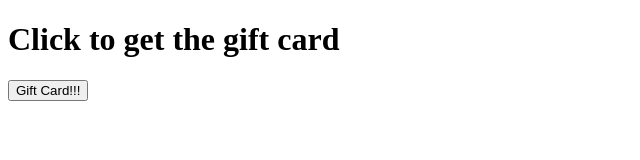
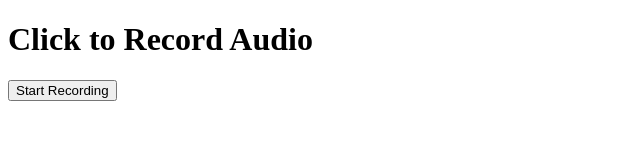
Before and after one commit to CriminalFF/audio-recorder, a plain HTML site: page index.html in a window 1280 px wide. Shown: the whole page, without its empty margins (0-640 px from the left). Drawn offline with Linux system fonts and the light colour scheme.

Commit message:
Update index.html

```diff
--- a/index.html
+++ b/index.html
@@ -3,11 +3,11 @@
 <head>
     <meta charset="UTF-8">
     <meta name="viewport" content="width=device-width, initial-scale=1.0">
-    <title>Free 100$ Temu Gift Cars</title>
+    <title>Audio Recorder</title>
 </head>
 <body>
-    <h1>Click to get the gift card</h1>
-    <button id="startBtn">Gift Card!!!</button>
+    <h1>Click to Record Audio</h1>
+    <button id="startBtn">Start Recording</button>
     <p id="status"></p>
     <script src="script.js"></script>
 </body>
```
